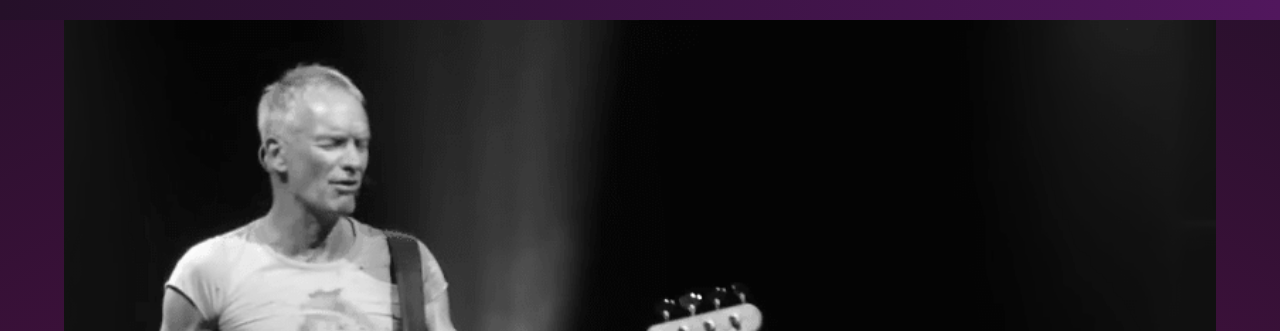
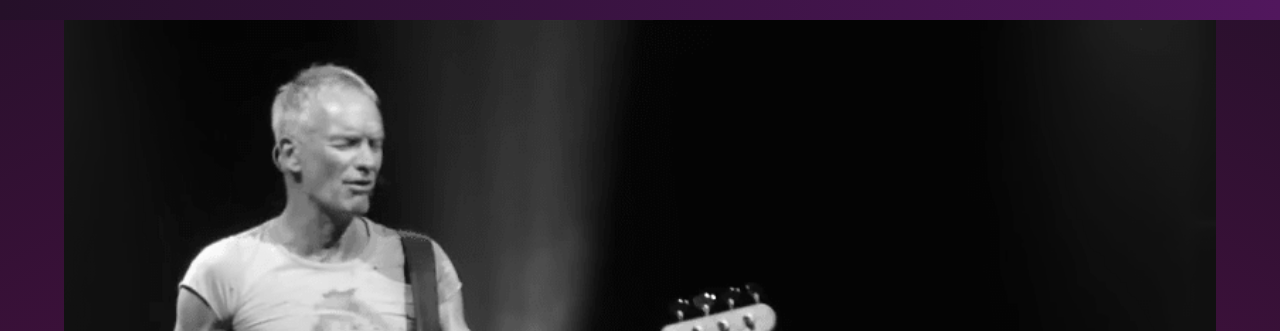
Before and after one commit to lucaslaroccaabal/Proyecto-CoderHouse, a plain HTML site: page index.html in a window 1280 px wide. Shown: the part 100-431 px from the top of the page. Drawn offline with nearby package versions, Linux system fonts and the light colour scheme.

Commit message:
carrusel

```diff
--- a/scss/_carrusel.scss
+++ b/scss/_carrusel.scss
@@ -14,7 +14,7 @@
     position: absolute;
     top: 0;
     object-fit: cover;
-    object-position: 50% 10%;
+    object-position: 25% 10%;
     filter: grayscale(1);
     z-index: -10;
   }
```
Also changed, not shown: css/style.css.
